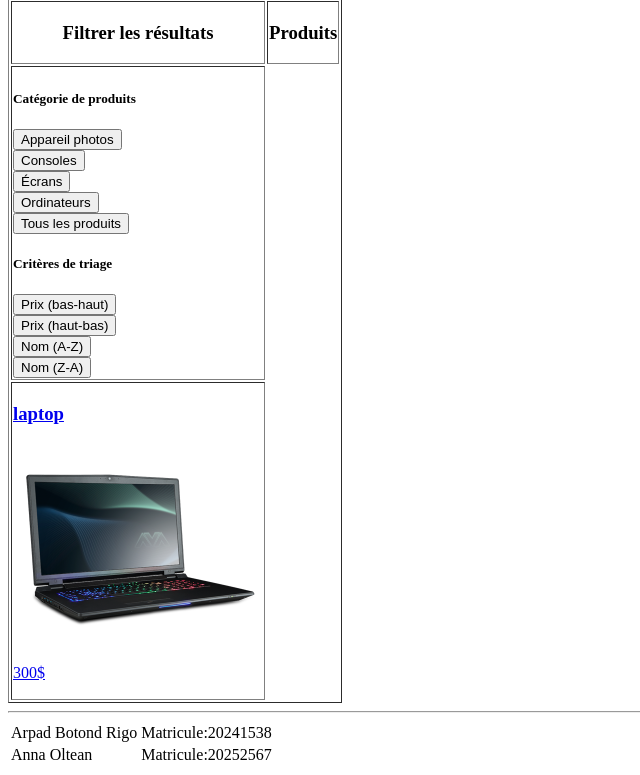
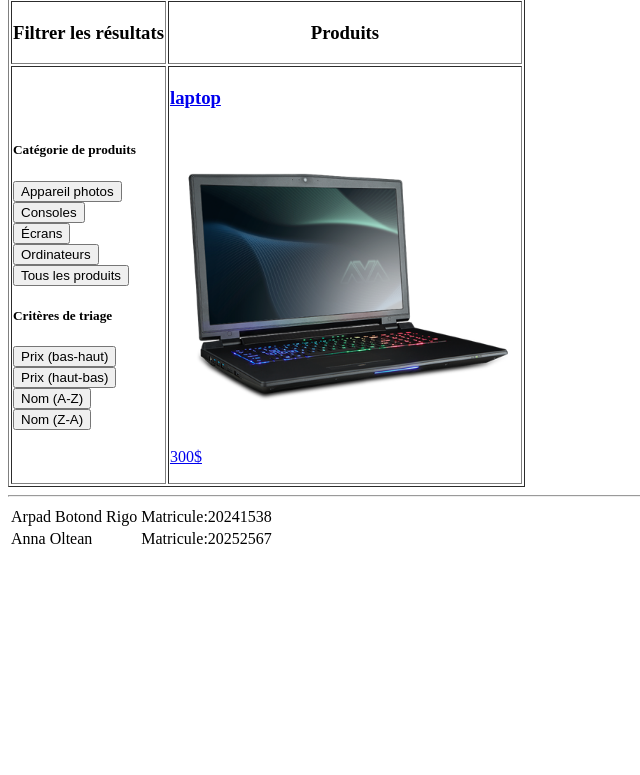
Before and after one commit to Arpad05/Devoir-IFT1005, a plain HTML site: page products.html in a window 1280 px wide. Shown: the part 82-857 px from the top of the page, without its empty margins (0-640 px from the left). After the commit the page ends 800 px from the top, so only its background shows below. Drawn offline with Linux system fonts and the light colour scheme.

Commit message:
Revert "un petit correction"
This reverts commit 5e6fcb035b7ef47156d4e00f385564f6f7d6dbaa.

```diff
--- a/products.html
+++ b/products.html
@@ -18,13 +18,13 @@
     </nav>
   </header>
   <table border="1">
-    <!--Titres des colonnes-->
      <th>
       <h3>Filtrer les résultats</h3>
     </th>
-    <th colspan="3">
+    <th>
       <h3>Produits</h3>
     </th>
+
       <tr>
         <td>
           <!--Boutons de filtration-->
@@ -36,7 +36,6 @@
             <button>Ordinateurs</button><br>
             <button>Tous les produits</button><br>
           </div>
-        <!--Boutons de critères-->
           <div id="productcriteria">
             <h5>Critères de triage</h5>
             <button>Prix (bas-haut)</button><br>
@@ -45,20 +44,17 @@
             <button>Nom (Z-A)</button><br>
           </div>
         </td>
-    </tr>
-      <!--Colonne de produit 1     Faire plusieurs colonnes de 2 ou 3 poduits dans chaques-->
-       <!--Copier le "a href" pour une 2e ligne dans la colonne-->
-    <tr>
         <td>
           <div>
             <a href="product.html">
               <h3>laptop</h3>
-            <img src="assets/img/laptop-1.png" alt="laptop-1" width="250" height="auto">
+              <img src="assets/img/laptop-1.png" alt="laptop-1" width="350" height="300">
               <p>300$</p>
             </a>
           </div>
         </td>
       </tr>
+
 </table>
 <footer>
   <hr />
```
Lines whose indentation alone changed are shown as unchanged.
